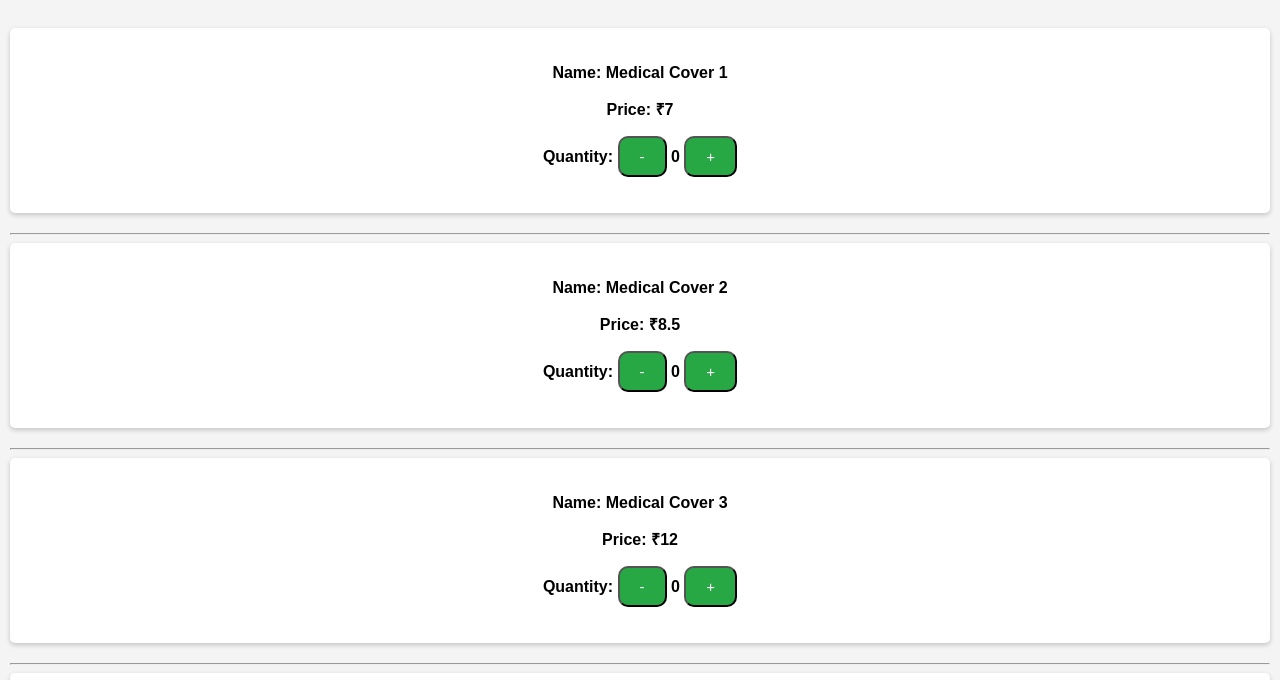
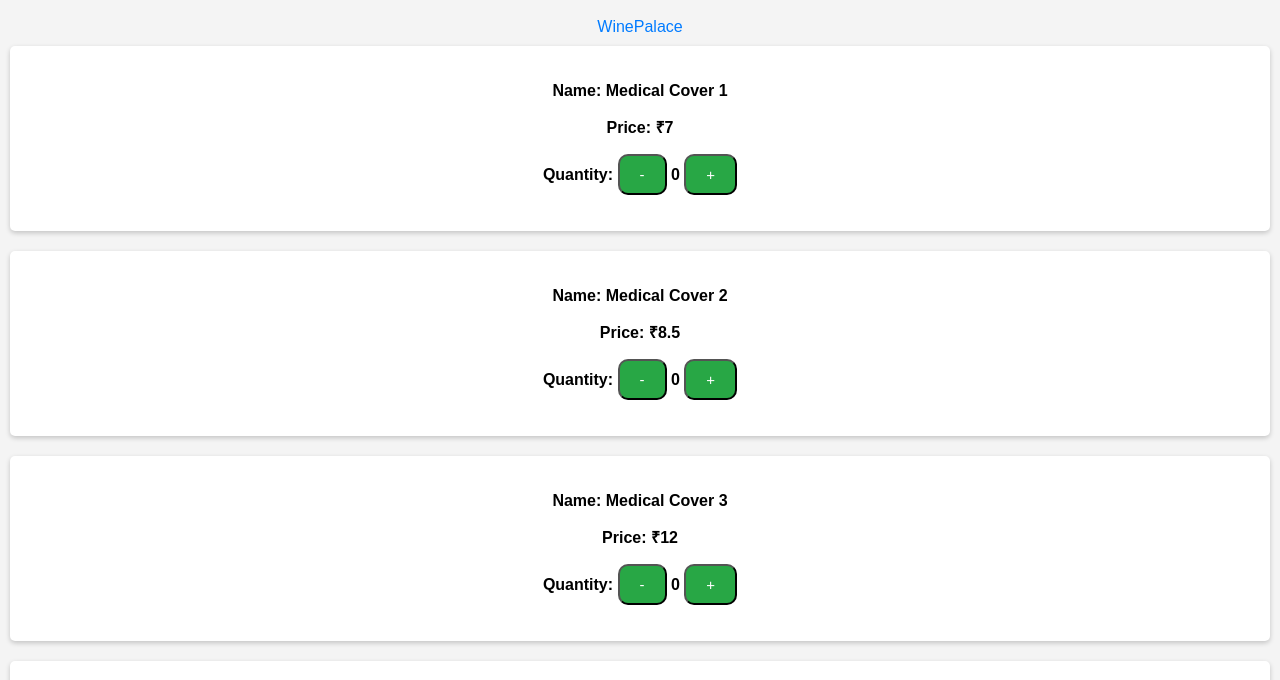
Before and after one commit to CobraGamingSj/Pavu-Website, a plain HTML site: page nandini.html in a window 1280 px wide. Shown: the part 120-800 px from the top of the page. Drawn offline with Linux system fonts and the light colour scheme.

Commit message:
Update nandini.html

```diff
--- a/nandini.html
+++ b/nandini.html
@@ -12,25 +12,27 @@
         <h1>Nandini</h1>
     </header>
 
+    <a href="winepalace.html">WinePalace</a>
+
     <div class="product-page">
         <div class="product">
             <p><b>Name: Medical Cover 1</b></p>
             <p><b>Price: ₹7</b></p>
             <p><b>Quantity: </b><button class="decrease-quantity" data-product="5">-</button><span id="quantity-5"> <b> 0 </b> </span><button class="increase-quantity" data-product="5">+</button></p>
         </div>
-	<hr>
+
         <div class="product">
             <p><b>Name: Medical Cover 2</b></p>
             <p><b>Price: ₹8.5</b></p>
             <p><b>Quantity: </b><button class="decrease-quantity" data-product="6">-</button><span id="quantity-6"> <b> 0 </b> </span><button class="increase-quantity" data-product="6">+</button></p>
         </div>
-	<hr>
+
         <div class="product">
             <p><b>Name: Medical Cover 3</b></p>
             <p><b>Price: ₹12</b></p>
             <p><b>Quantity: </b><button class="decrease-quantity" data-product="7">-</button><span id="quantity-7"> <b> 0 </b> </span><button class="increase-quantity" data-product="7">+</button></p>
         </div>
-	<hr>
+
         <div class="product">
             <p><b>Name: Medical Cover 4</b></p>
             <p><b>Price: ₹28</b></p>
```
